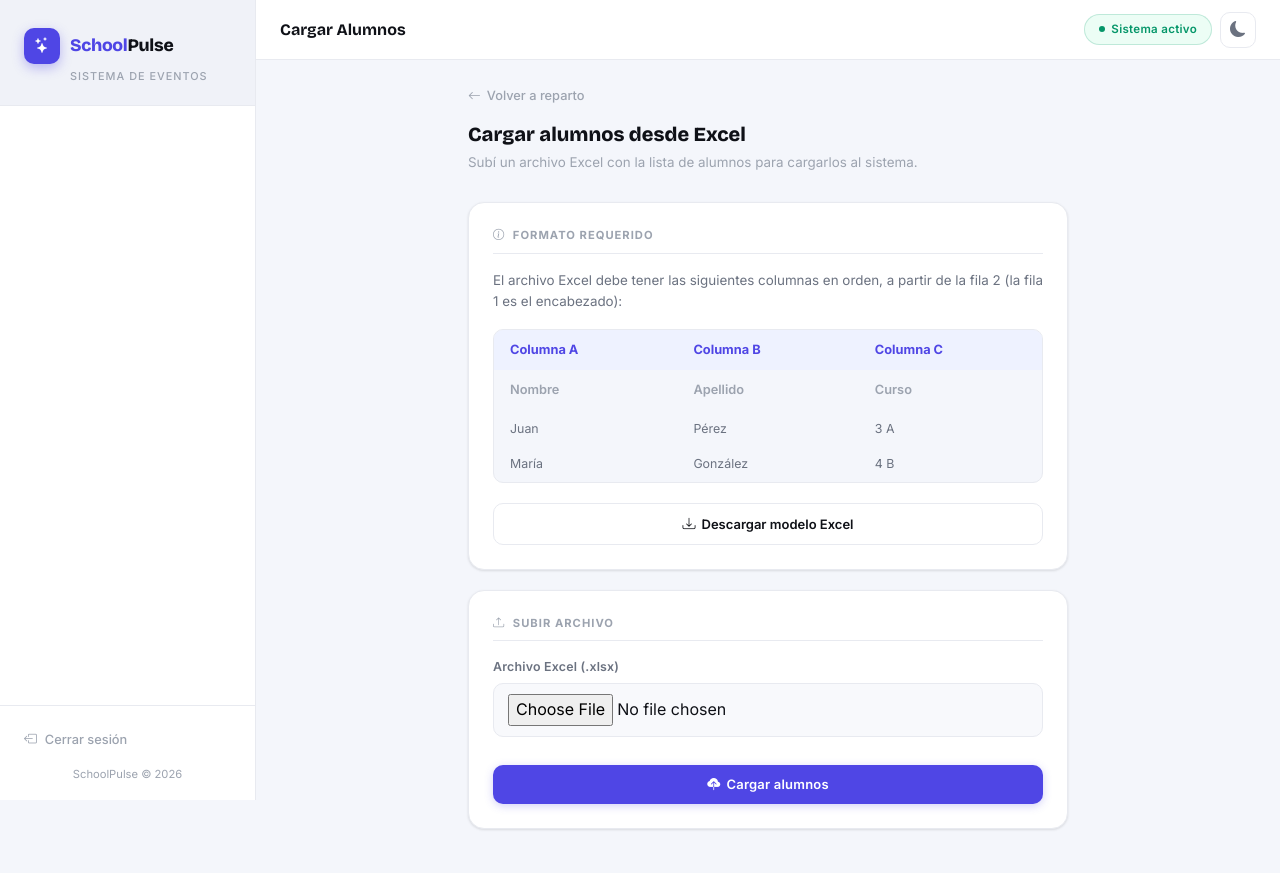
After one commit to Michael2004007/SchoolPulseSystem, a Python web app: template templates/reparto/cargar_excel.html in a window 1280 px wide. The commit adds this page. Run offline with Jinja, Linux system fonts and the light colour scheme; the template is opened without the code that fills it, so the values that code supplies are empty.

Commit message:
cargar alumnos excel, asignar existente, modelo descargable

```diff
--- a/requirements.txt
+++ b/requirements.txt
@@ -4,3 +4,4 @@ mysql-connector-python
 reportlab
 werkzeug
 gunicorn
+openpyxl
--- /dev/null
+++ b/templates/reparto/cargar_excel.html
@@ -0,0 +1,126 @@
+{% extends "base.html" %}
+
+{% block title %}Cargar Alumnos — SchoolPulse{% endblock %}
+{% block page_title %}Cargar Alumnos{% endblock %}
+
+{% block contenido %}
+<div style="max-width: 600px; margin: 0 auto;">
+
+    <div style="margin-bottom: 1.75rem;">
+        <a href="{{ url_for('reparto.index') }}" style="
+            display: inline-flex; align-items: center; gap: 6px;
+            color: var(--text-muted); text-decoration: none;
+            font-size: 0.8rem; font-weight: 500; margin-bottom: 1rem;
+            transition: color 0.18s;
+        " onmouseover="this.style.color='var(--primary)'"
+           onmouseout="this.style.color='var(--text-muted)'">
+            <i class="bi bi-arrow-left"></i>
+            Volver a reparto
+        </a>
+        <h2 style="font-family: 'Bricolage Grotesque', sans-serif; font-weight: 800; font-size: 1.25rem; color: var(--text-primary); margin-bottom: 0.375rem;">
+            Cargar alumnos desde Excel
+        </h2>
+        <p style="color: var(--text-muted); font-size: 0.8375rem;">
+            Subí un archivo Excel con la lista de alumnos para cargarlos al sistema.
+        </p>
+    </div>
+
+    <!-- INSTRUCCIONES + DESCARGA -->
+    <div class="card-sp" style="margin-bottom: 1.25rem;">
+        <div class="card-sp-body">
+            <div style="font-size: 0.7rem; font-weight: 700; letter-spacing: 1px; text-transform: uppercase; color: var(--text-muted); margin-bottom: 1rem; padding-bottom: 0.5rem; border-bottom: 1px solid var(--border);">
+                <i class="bi bi-info-circle me-1"></i> Formato requerido
+            </div>
+            <p style="font-size: 0.8375rem; color: var(--text-secondary); margin-bottom: 1rem;">
+                El archivo Excel debe tener las siguientes columnas en orden, a partir de la fila 2 (la fila 1 es el encabezado):
+            </p>
+            <div style="background: var(--bg-page); border: 1px solid var(--border); border-radius: 10px; overflow: hidden; margin-bottom: 1.25rem;">
+                <table style="width: 100%; border-collapse: collapse; font-size: 0.8rem;">
+                    <thead>
+                        <tr style="background: var(--primary-light);">
+                            <th style="padding: 0.625rem 1rem; text-align: left; color: var(--primary); font-weight: 700;">Columna A</th>
+                            <th style="padding: 0.625rem 1rem; text-align: left; color: var(--primary); font-weight: 700;">Columna B</th>
+                            <th style="padding: 0.625rem 1rem; text-align: left; color: var(--primary); font-weight: 700;">Columna C</th>
+                        </tr>
+                    </thead>
+                    <tbody>
+                        <tr>
+                            <td style="padding: 0.625rem 1rem; color: var(--text-muted); font-weight: 600;">Nombre</td>
+                            <td style="padding: 0.625rem 1rem; color: var(--text-muted); font-weight: 600;">Apellido</td>
+                            <td style="padding: 0.625rem 1rem; color: var(--text-muted); font-weight: 600;">Curso</td>
+                        </tr>
+                        <tr style="background: var(--bg-page);">
+                            <td style="padding: 0.5rem 1rem; color: var(--text-secondary); font-size: 0.775rem;">Juan</td>
+                            <td style="padding: 0.5rem 1rem; color: var(--text-secondary); font-size: 0.775rem;">Pérez</td>
+                            <td style="padding: 0.5rem 1rem; color: var(--text-secondary); font-size: 0.775rem;">3 A</td>
+                        </tr>
+                        <tr>
+                            <td style="padding: 0.5rem 1rem; color: var(--text-secondary); font-size: 0.775rem;">María</td>
+                            <td style="padding: 0.5rem 1rem; color: var(--text-secondary); font-size: 0.775rem;">González</td>
+                            <td style="padding: 0.5rem 1rem; color: var(--text-secondary); font-size: 0.775rem;">4 B</td>
+                        </tr>
+                    </tbody>
+                </table>
+            </div>
+            <a href="{{ url_for('reparto.descargar_modelo') }}" class="btn-sp-secondary" style="width: 100%; justify-content: center;">
+                <i class="bi bi-download"></i>
+                Descargar modelo Excel
+            </a>
+        </div>
+    </div>
+
+    <!-- SUBIR ARCHIVO -->
+    <div class="card-sp" style="margin-bottom: 1.25rem;">
+        <div class="card-sp-body">
+            <div style="font-size: 0.7rem; font-weight: 700; letter-spacing: 1px; text-transform: uppercase; color: var(--text-muted); margin-bottom: 1rem; padding-bottom: 0.5rem; border-bottom: 1px solid var(--border);">
+                <i class="bi bi-upload me-1"></i> Subir archivo
+            </div>
+            <form method="POST" action="{{ url_for('reparto.cargar_excel') }}" enctype="multipart/form-data">
+                <div class="form-sp-group">
+                    <label class="form-sp-label">Archivo Excel (.xlsx)</label>
+                    <input type="file" name="archivo" accept=".xlsx"
+                           class="form-sp-control" required style="font-size: 16px;">
+                </div>
+                <button type="submit" class="btn-sp-primary" style="width: 100%; justify-content: center; margin-top: 0.5rem;">
+                    <i class="bi bi-cloud-upload-fill"></i>
+                    Cargar alumnos
+                </button>
+            </form>
+        </div>
+    </div>
+
+    <!-- LISTA DE ALUMNOS CARGADOS -->
+    {% if alumnos %}
+    <div class="card-sp">
+        <div class="card-sp-header">
+            <span class="card-sp-title">
+                <i class="bi bi-people-fill me-2" style="color: var(--primary);"></i>
+                Alumnos en el sistema
+            </span>
+            <span style="font-size: 0.775rem; color: var(--text-muted);">{{ alumnos|length }} total</span>
+        </div>
+        <div class="card-sp-body" style="padding: 0;">
+            {% for a in alumnos %}
+            <div style="padding: 0.75rem 1rem; border-bottom: 1px solid var(--border); display: flex; align-items: center; gap: 10px;">
+                <div style="
+                    width: 34px; height: 34px; border-radius: 50%;
+                    background: var(--primary-light); color: var(--primary);
+                    display: flex; align-items: center; justify-content: center;
+                    font-size: 0.72rem; font-weight: 700; flex-shrink: 0;
+                ">{{ a.nombre[0] }}{{ a.apellido[0] }}</div>
+                <div style="flex: 1; min-width: 0;">
+                    <div style="font-weight: 600; font-size: 0.875rem;">{{ a.nombre }} {{ a.apellido }}</div>
+                    <div style="font-size: 0.75rem; color: var(--text-muted);">{{ a.curso }}</div>
+                </div>
+                <a href="{{ url_for('reparto.asignar_existente', alumno_id=a.id) }}" class="btn-sp-primary" style="font-size: 0.75rem; padding: 0.4rem 0.875rem;">
+                    <i class="bi bi-tag-fill"></i>
+                    Asignar
+                </a>
+            </div>
+            {% endfor %}
+        </div>
+    </div>
+    {% endif %}
+
+</div>
+{% endblock %}
```
Also changed, not shown: blueprints/reparto.py (+101 -0 lines), templates/reparto/asignar_existente.html (added, +115 -0 lines), templates/reparto/index.html (+24 -4 lines).
